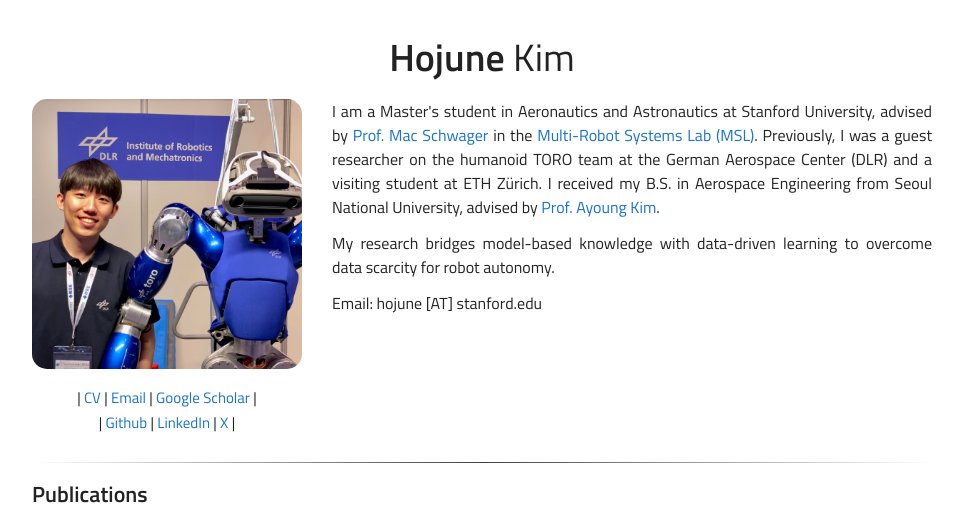
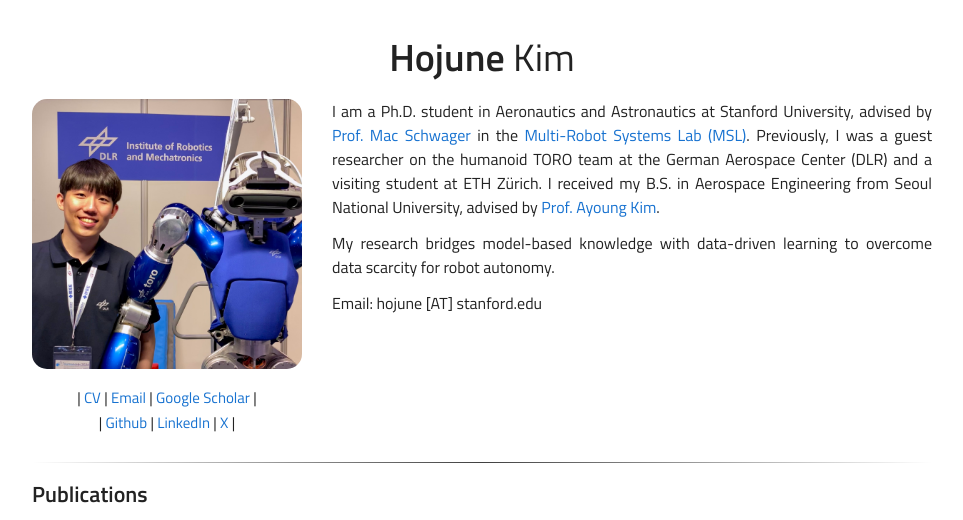
Before and after one commit to hojjunekim/hojjunekim.github.io, a Jekyll site: the page built from _pages/about.md, in a window 1280 px wide and 1400 px high, cut to the strip 0-520 px from the top of the window. Shown: the whole strip, without its empty margins (158-1121 px from the left). Built offline with Jekyll 4.4.1, drawn with Linux system fonts in a browser that asks for light colours; nearby versions of some CDN libraries; some of the changed text lies outside the part shown.

Commit message:
Update status to Ph.D. student and refresh CV
Co-Authored-By: Claude Opus 5.5 <noreply@anthropic.com>

```diff
--- a/_pages/about.md
+++ b/_pages/about.md
@@ -2,7 +2,7 @@
 layout: classic
 permalink: /
 title: Hojune Kim
-description: Incoming Master's Student | Stanford University
+description: Ph.D. Student | Stanford University
 profile:
   image: profile.JPG
 years: [2026, 2024]
@@ -23,7 +23,7 @@ years: [2026, 2024]
     </p>
   </div>
   <div class="topbio">
-    <p>I am a Master's student in Aeronautics and Astronautics at Stanford University, advised by <a href="https://profiles.stanford.edu/mac-schwager" target="_blank">Prof. Mac Schwager</a> in the <a href="https://msl.stanford.edu/" target="_blank">Multi-Robot Systems Lab (MSL)</a>. Previously, I was a guest researcher on the humanoid TORO team at the German Aerospace Center (DLR) and a visiting student at ETH Zürich. I received my B.S. in Aerospace Engineering from Seoul National University, advised by <a href="https://rpm.snu.ac.kr" target="_blank">Prof. Ayoung Kim</a>.</p>
+    <p>I am a Ph.D. student in Aeronautics and Astronautics at Stanford University, advised by <a href="https://profiles.stanford.edu/mac-schwager" target="_blank">Prof. Mac Schwager</a> in the <a href="https://msl.stanford.edu/" target="_blank">Multi-Robot Systems Lab (MSL)</a>. Previously, I was a guest researcher on the humanoid TORO team at the German Aerospace Center (DLR) and a visiting student at ETH Zürich. I received my B.S. in Aerospace Engineering from Seoul National University, advised by <a href="https://rpm.snu.ac.kr" target="_blank">Prof. Ayoung Kim</a>.</p>
     <p>My research bridges model-based knowledge with data-driven learning to overcome data scarcity for robot autonomy.</p>
     <p>Email: hojune [AT] stanford.edu</p>
   </div>
@@ -49,7 +49,7 @@ years: [2026, 2024]
   <div class="three">
     <div class="bibtwo" style="float: left; box-sizing: border-box; width: 80%">
       <div style="font-size: 18px;"><strong>Stanford University</strong></div>
-      <span><i>M.S. in Aeronautics and Astronautics</i></span>
+      <span><i>M.S./Ph.D. in Aeronautics and Astronautics</i></span>
       <span>GPA: <b>4.17/4.30</b></span>
     </div>
     <div class="col proj_year" style="width: 20%;">Sept. 2025 - Present</div>
```
Also changed, not shown: 1 other file.
